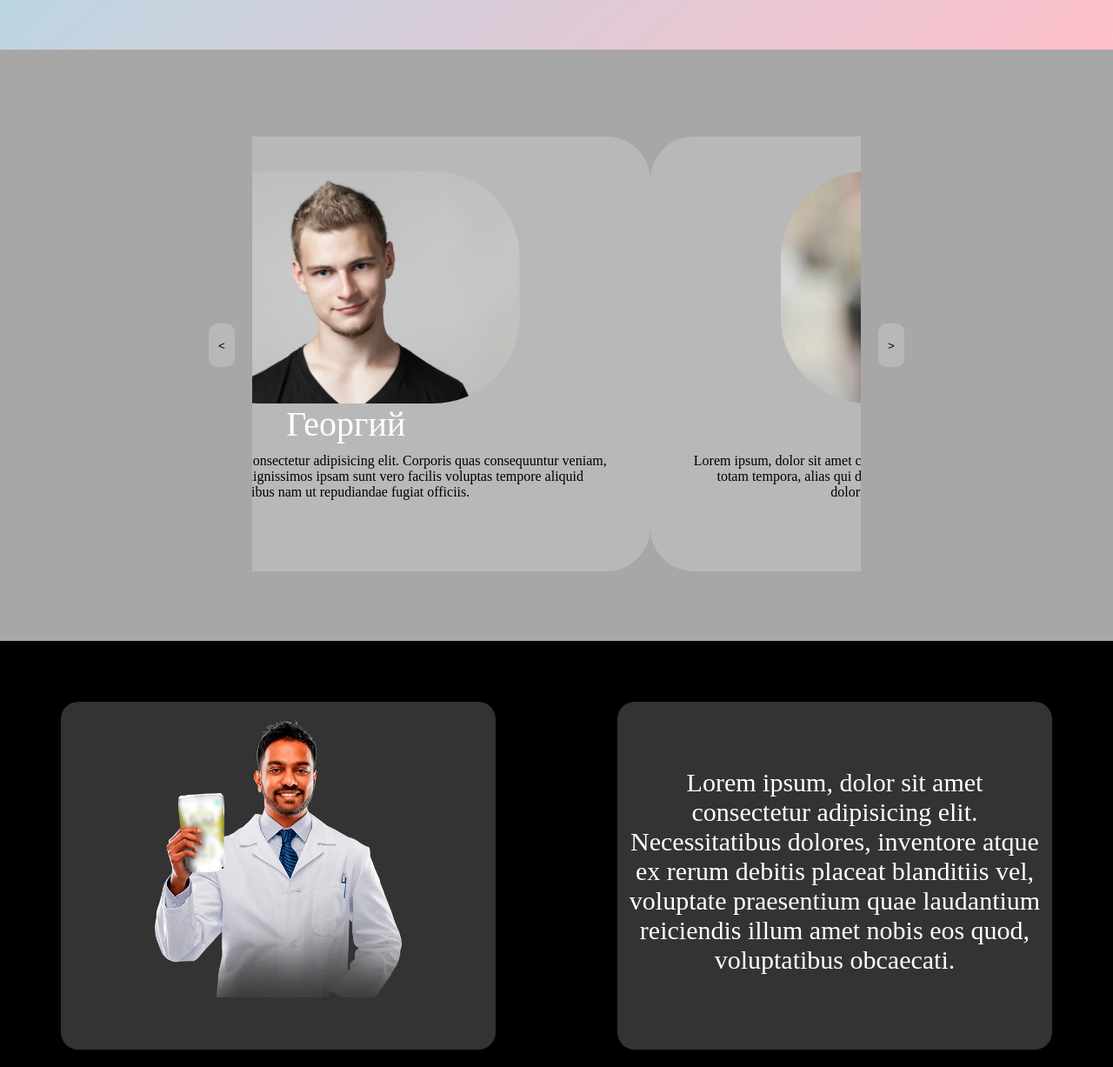
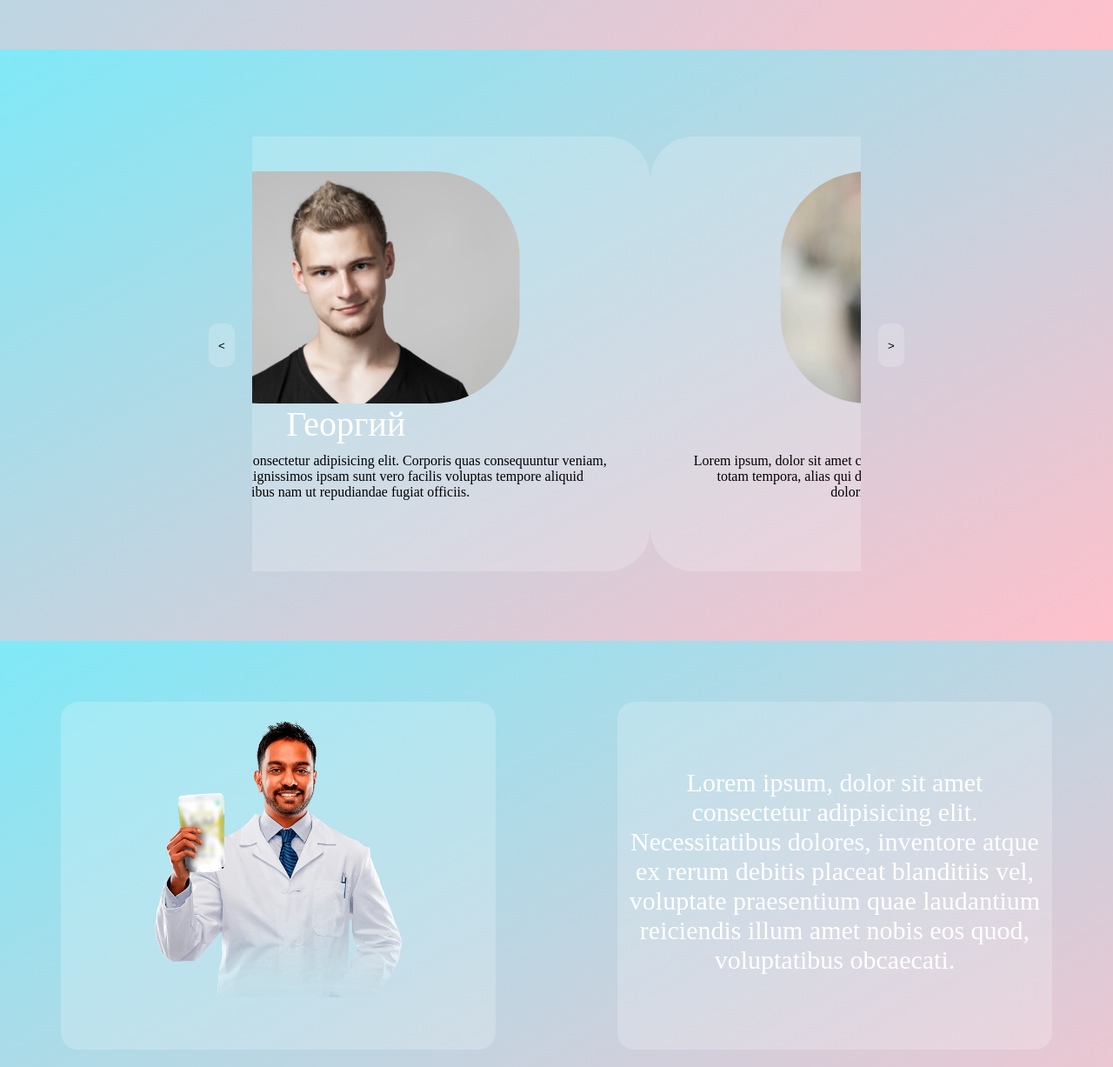
Before and after one commit to Pustovalov95/home-projects, a plain HTML site: page testwork2/index.html in a window 1280 px wide. Shown: the part 1793-3020 px from the top of the page at 87% size. Drawn offline with nearby package versions, Linux system fonts and the light colour scheme.

Commit message:
Add files via upload

```diff
--- a/testwork2/css/style.css
+++ b/testwork2/css/style.css
@@ -170,7 +170,7 @@ nav {
     text-decoration: none;
 }
 .feedback {
-    background-color: #a8a7a7;
+    background: linear-gradient(to bottom right, rgb(128, 233, 247), pink);
     padding: 80px  40px;
 }
 .active {
@@ -257,7 +257,7 @@ nav {
 
 
 .last_promo {
-    background-color: black;
+    background: linear-gradient(to bottom right, rgb(128, 233, 247), pink);
     min-height: 700px;
     padding: 70px;
 }
@@ -311,7 +311,7 @@ nav {
 .form {
     min-height: 900px;
     padding: 70px 20px;
-    background-color: #a8a7a7;
+    background: linear-gradient(to bottom right, rgb(128, 233, 247), pink);
 }
 
 .form_product_name {
```
